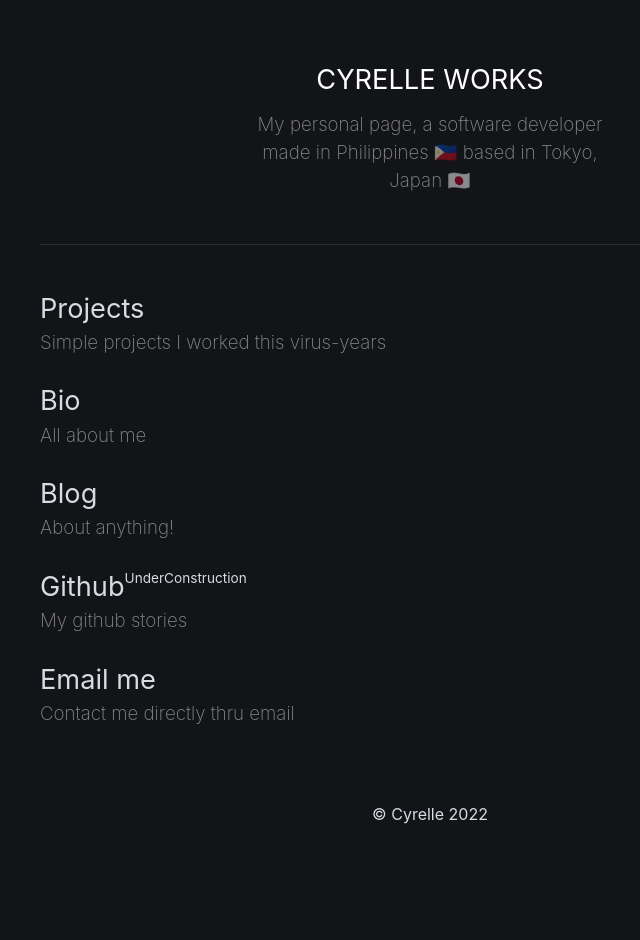
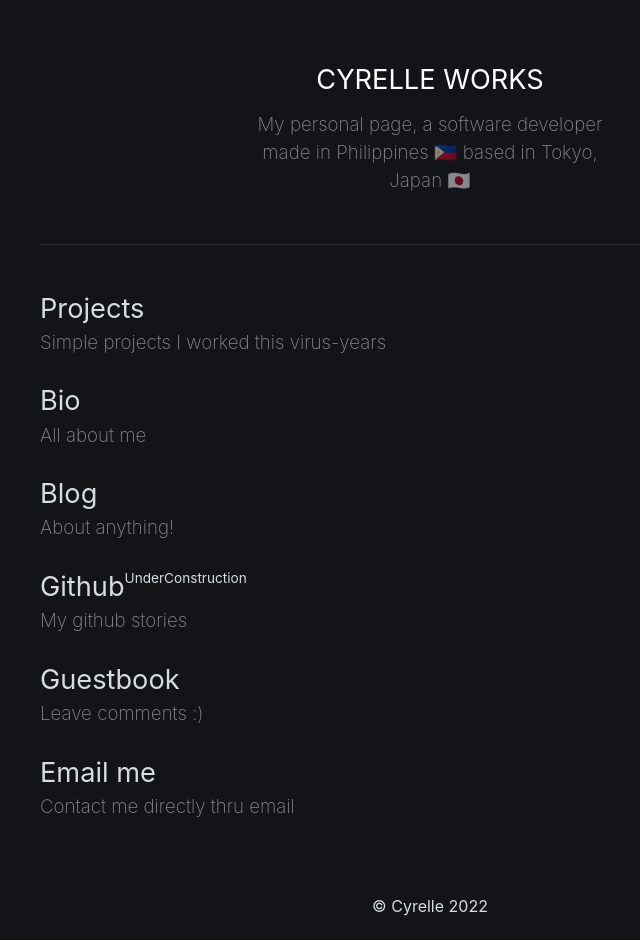
Before and after one commit to pdevera15/cyrellesitev2, a Next.js app: page / in a window 1280 px wide. Shown: the whole page, without its empty margins (210-850 px from the left). Before the commit the page ends 847 px from the top, so only its background shows below. Built offline with nearby package versions, Linux system fonts and the light colour scheme.

Commit message:
adding guestbook in menu

```diff
--- a/pages/index.tsx
+++ b/pages/index.tsx
@@ -35,6 +35,7 @@ const Home: NextPage = () => {
         <Menu title="Bio" subtitle="All about me" />
         <Menu title="Blog" subtitle="About anything!" />
         <Menu title="Github" subtitle="My github stories" active={false} />
+        <Menu title="Guestbook" subtitle="Leave comments :)" />
         <Menu
           title="Email me"
           subtitle="Contact me directly thru email"
```
